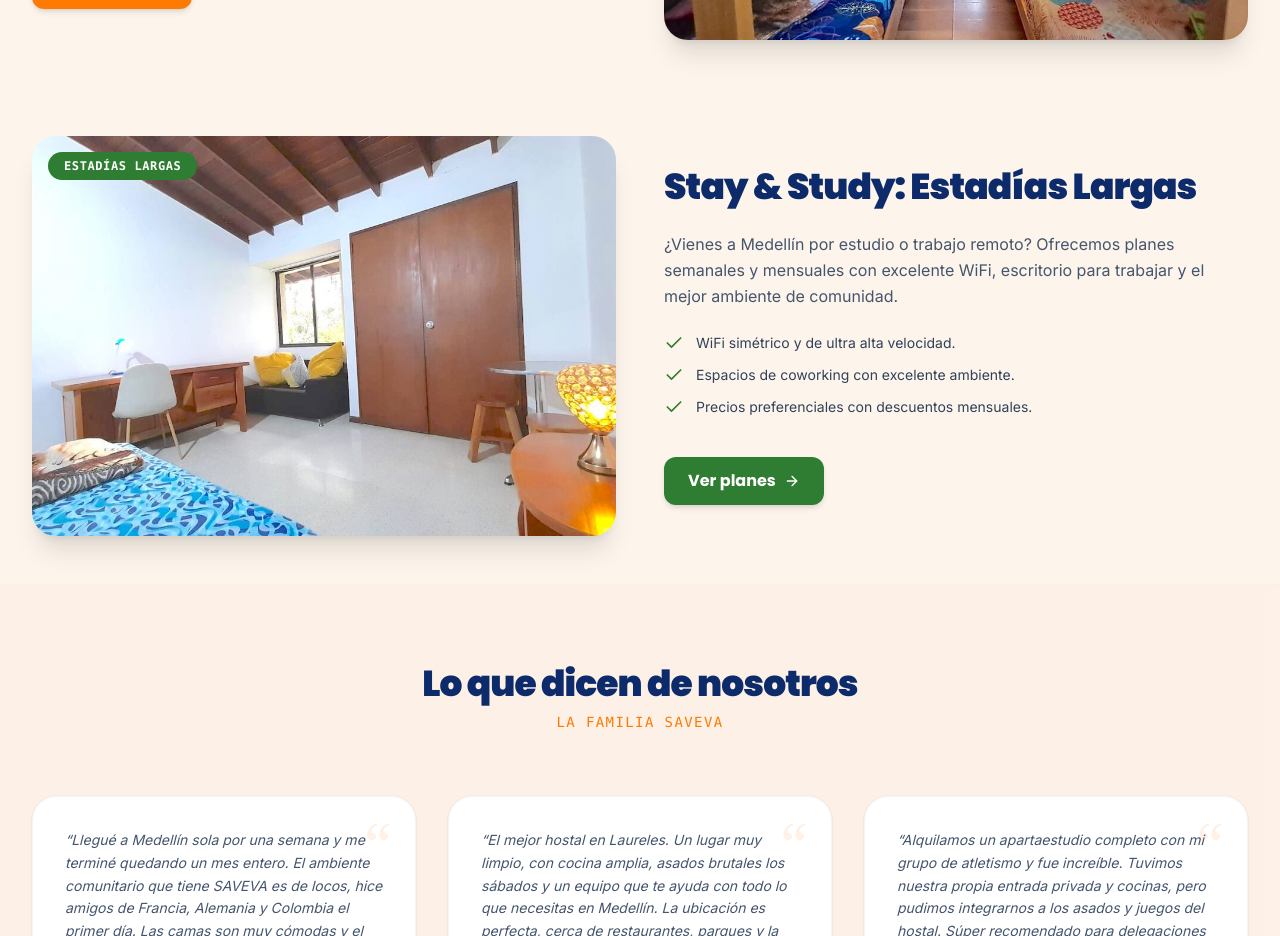
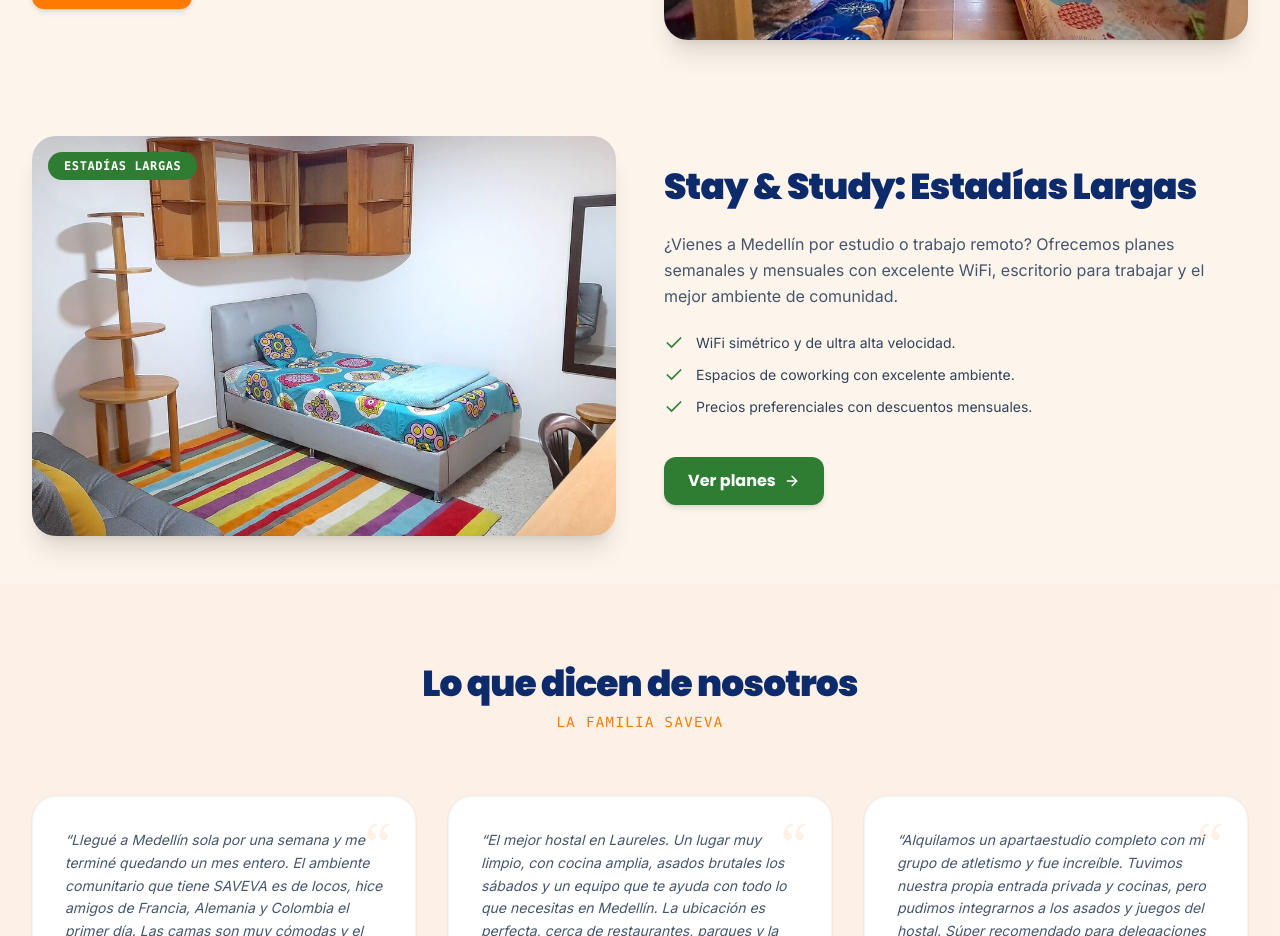
Before and after one commit to almostgone47/hostal-saveva, a Next.js app: page / in a window 1280 px wide. Shown: the part 2460-3396 px from the top of the page. Built offline with nearby package versions, Linux system fonts and the light colour scheme.

Commit message:
Add files via upload

```diff
--- a/app/page.tsx
+++ b/app/page.tsx
@@ -246,7 +246,7 @@ export default function Home() {
           <div className="grid grid-cols-1 lg:grid-cols-2 gap-12 items-center">
             <div className="relative h-[400px] rounded-3xl overflow-hidden shadow-xl order-last lg:order-first">
               <Image
-                src="/rooms/Copia-de-5-1024x576.jpeg"
+                src="/rooms/Habitacion-17-Casa-Amarilla_-1024x576.jpeg"
                 alt="Stay and study en SAVEVA Hostal"
                 fill
                 className="object-cover hover:scale-105 transition-transform duration-700"
```
